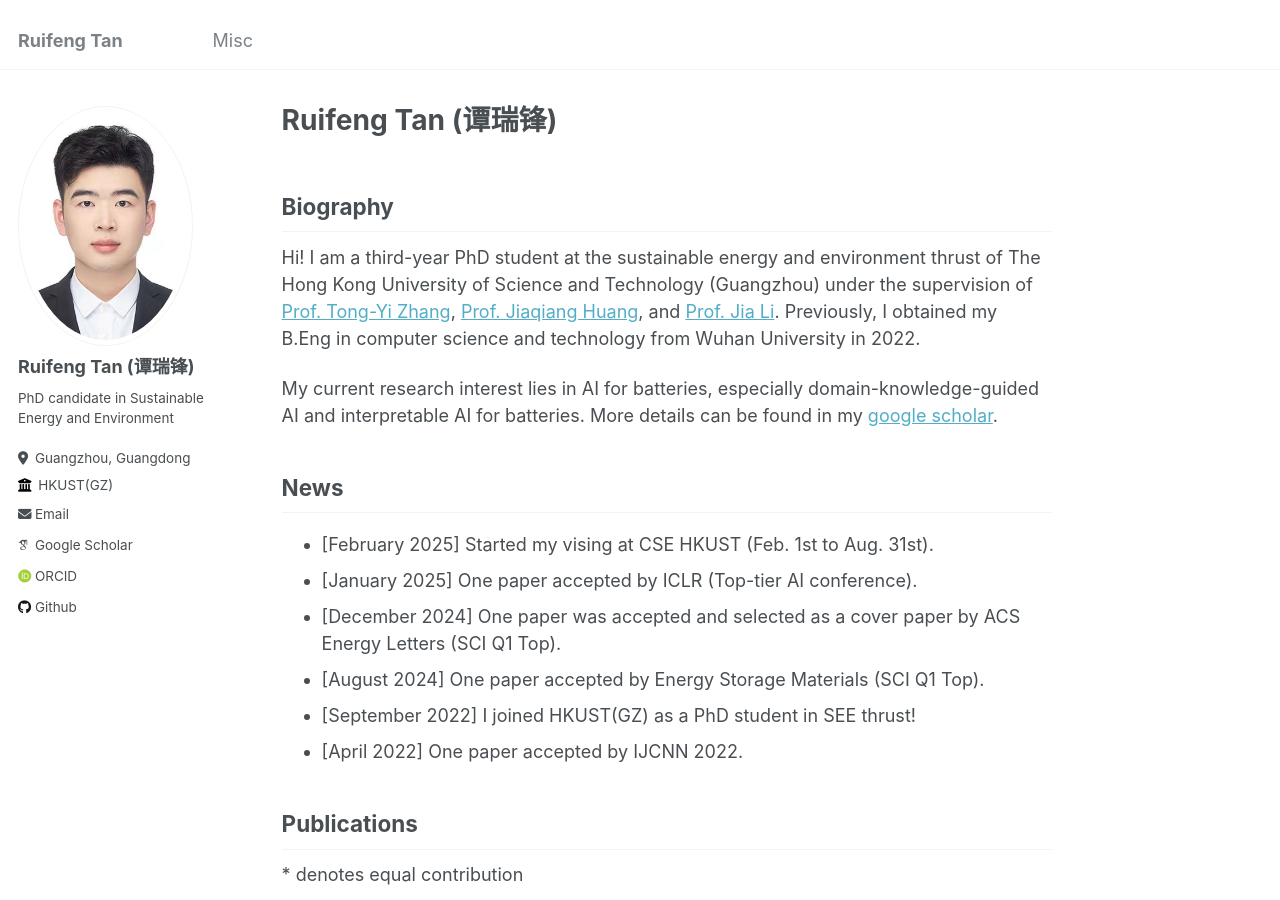
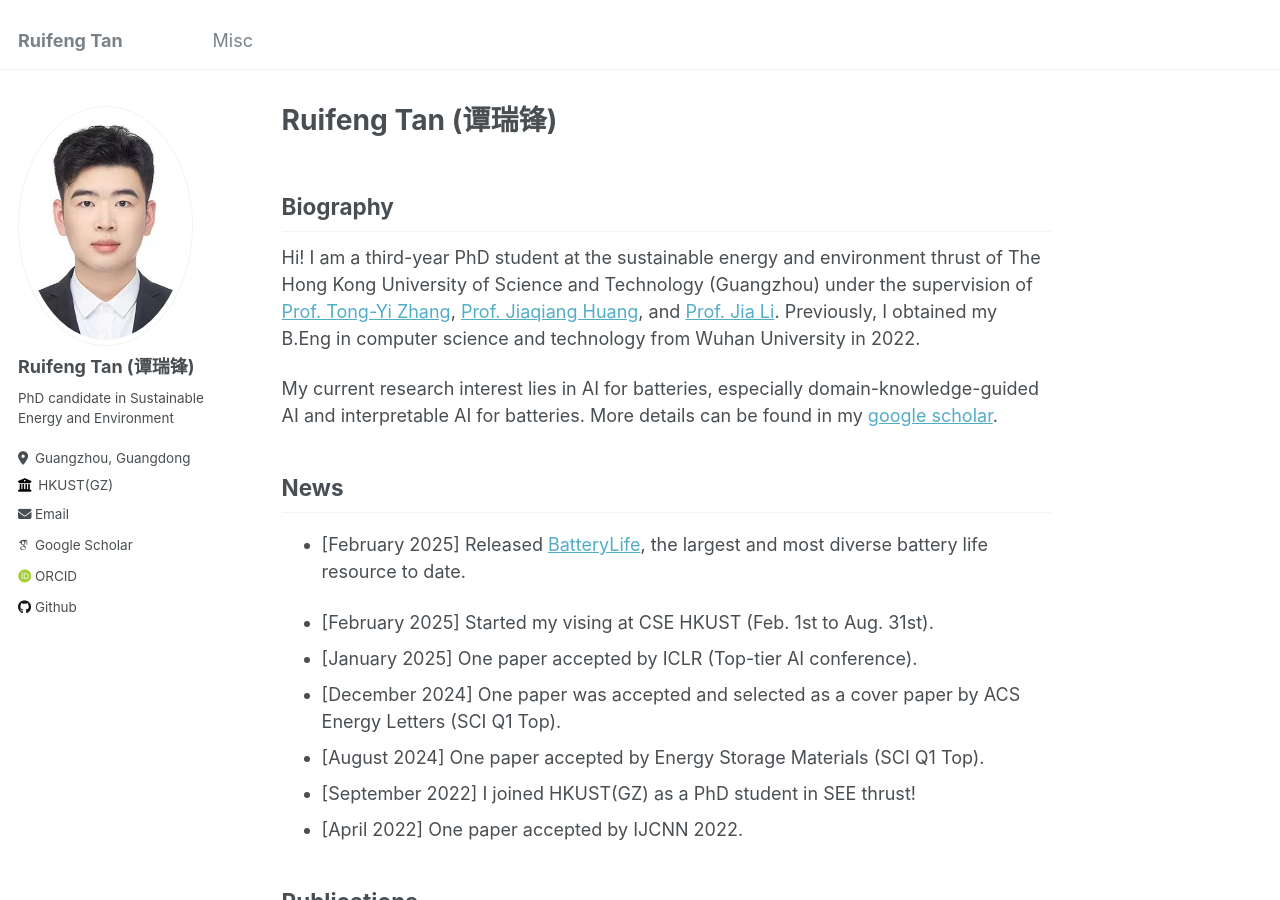
Before and after one commit to Ruifeng-Tan/Ruifeng-Tan.github.io, a Jekyll site: the page built from _pages/about.md, in a window 1280 px wide and 900 px high. Built offline with Jekyll 4.4.1, drawn with Linux system fonts in a browser that asks for light colours; some web fonts are replaced.

Commit message:
add news

```diff
--- a/_pages/about.md
+++ b/_pages/about.md
@@ -14,6 +14,9 @@ Hi! I am a third-year PhD student at the sustainable energy and environment thru
 My current research interest lies in AI for batteries, especially domain-knowledge-guided AI and interpretable AI for batteries. More details can be found in my [google scholar](https://scholar.google.com/citations?hl=zh-CN&view_op=list_works&gmla=AC6lMd8PIH28jI9lFlL_C9WwIrKkPBVFLJ4Q4yxwypYTF9x3S1TySXmdp1jXnovKUUB0Hef-DqMoRood9idOPGrsI-ZUPl0&user=XAGG2pIAAAAJ).
 
 ## News
+
+- [February 2025] Released [BatteryLife]([February 2025]), the largest and most diverse battery life resource to date.
+
 - [February 2025] Started my vising at CSE HKUST (Feb. 1st to Aug. 31st).
 - [January 2025] One paper accepted by ICLR (Top-tier AI conference).
 - [December 2024] One paper was accepted and selected as a cover paper by ACS Energy Letters (SCI Q1 Top).
```
